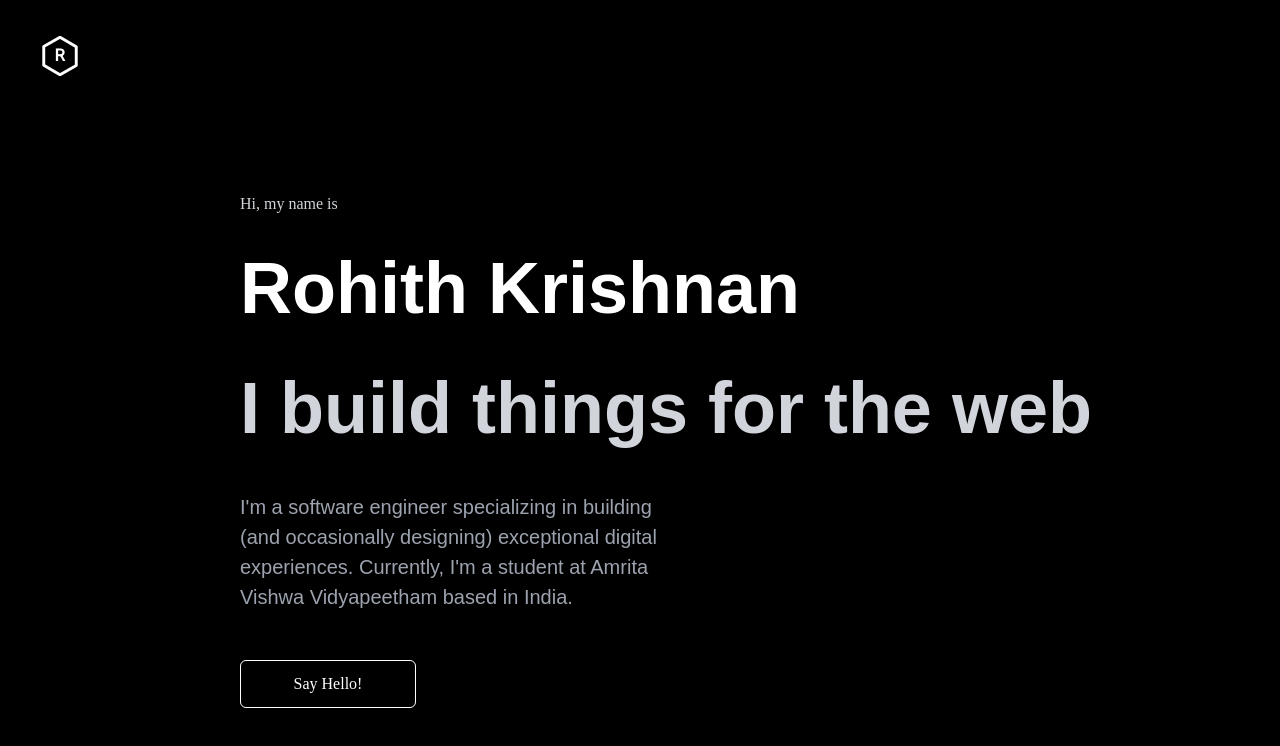
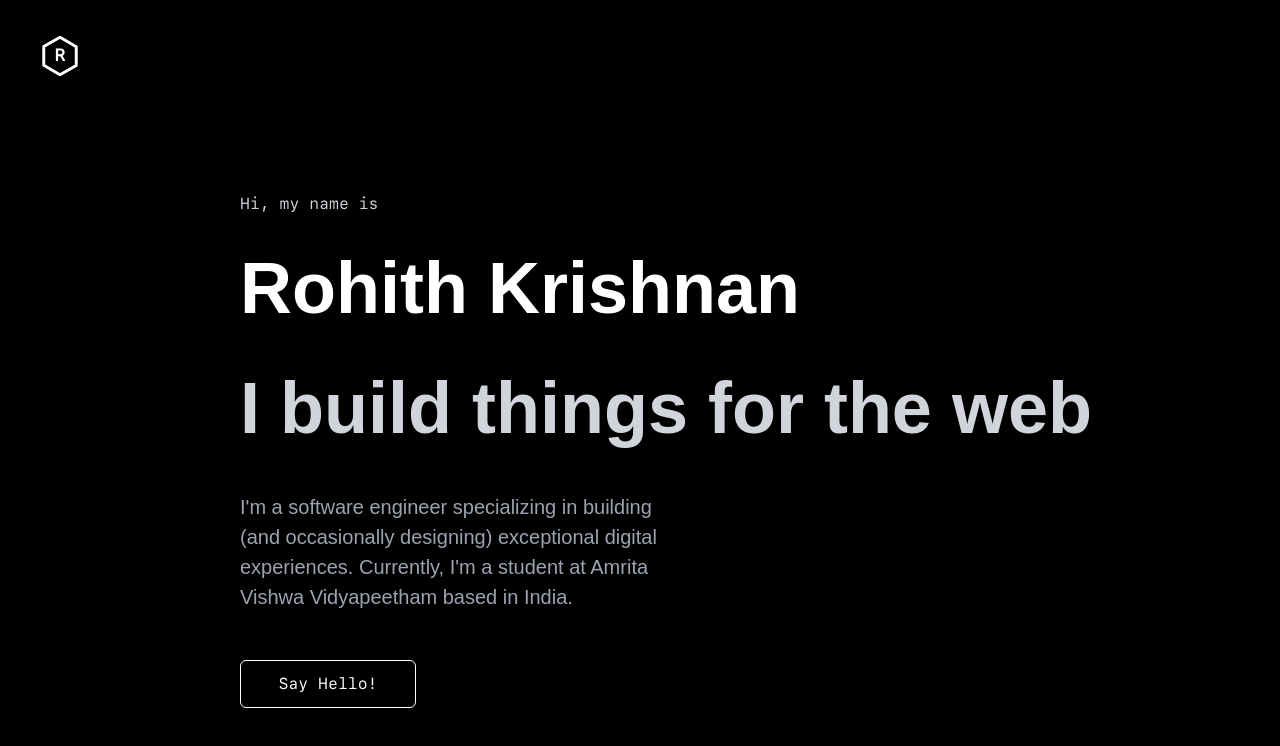
Before and after one commit to Rohithk2003/portfolio, a Next.js app: page / in a window 1280 px wide. Shown: the top 746 px of the page. Built offline with nearby package versions, Linux system fonts and the light colour scheme; what tailwindcss-animated would draw is missing.

Commit message:
added sf font

```diff
--- a/components/main.js
+++ b/components/main.js
@@ -3,6 +3,8 @@ import Image from "next/image";
 import { Inter } from "next/font/google";
 import Typed from "typed.js";
 import { useRef, useEffect } from "react";
+import localFont from "next/font/local";
+const sf = localFont({ src: "./sf.otf" });
 
 const inter = Inter({
 	subsets: ["latin"],
@@ -32,7 +34,7 @@ export default function Main() {
 			id={"home"}
 			className={`home pop-up md:animate-9 animate-2 flex bg-black flex-wrap  flex-col w-full h-dvh xs:gap-3 gap-6 md:gap-15! lg:gap-12  md:pl-44 sm:pl-14 pl-5 md:p-20 sm:p-14 p-5 xs:pt-0 pt-20  pr-2 `}
 		>
-			<div className="md:h-3 h-6 w-full text-gray-300 sf-mono-text ">
+			<div className={`md:h-3 h-6 w-full text-gray-300 ${sf.className}`}>
 				Hi, my name is
 			</div>
 			<div className="home-name text-white calibre-font md:text-7xl sm:text-6xl xs:text-5xl text-4xl font-bold ">
@@ -46,7 +48,9 @@ export default function Main() {
 				designing) exceptional digital experiences. Currently, I&apos;m a
 				student at Amrita Vishwa Vidyapeetham based in India.
 			</div>
-			<button className="bg-white sf-mono-text sm:mt-0 mt-24 text-black rounded-md sm:w-44 w-32 text-md h-12 btn-style5">
+			<button
+				className={`bg-white ${sf.className} sm:mt-0 mt-24 text-black rounded-md sm:w-44 w-32 text-md h-12 btn-style5`}
+			>
 				Say Hello!
 			</button>
 		</div>
```
Also changed, not shown: components/sf.otf (added).
